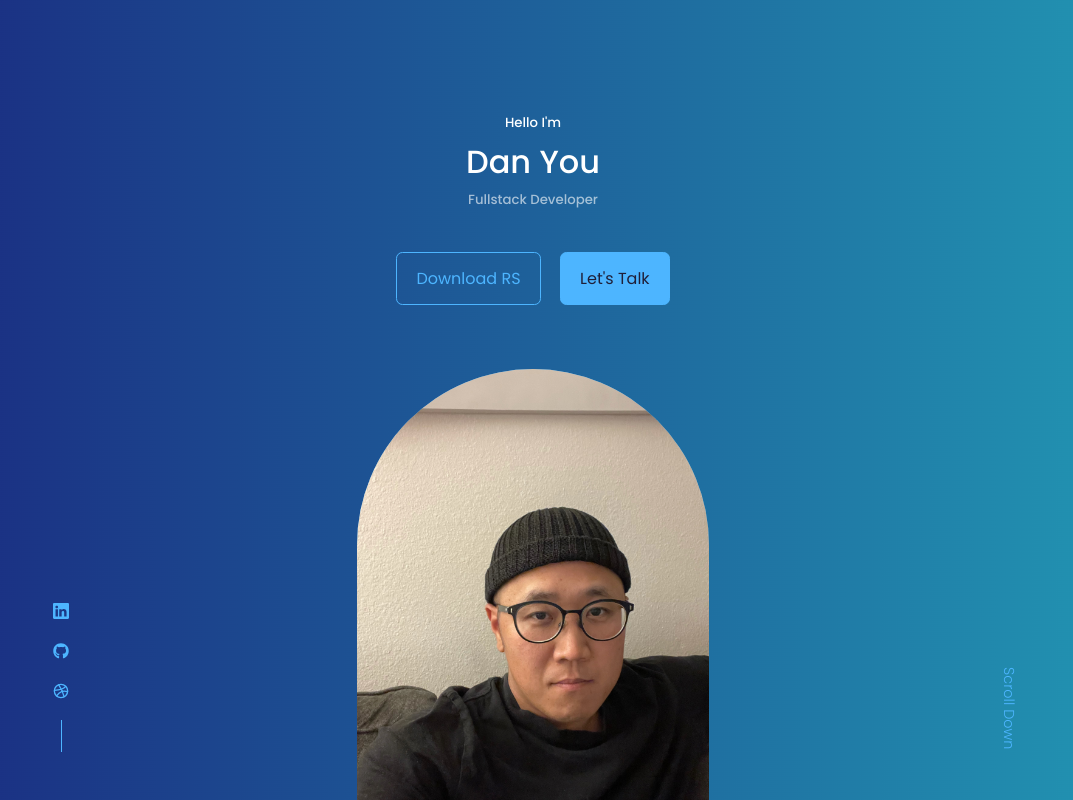
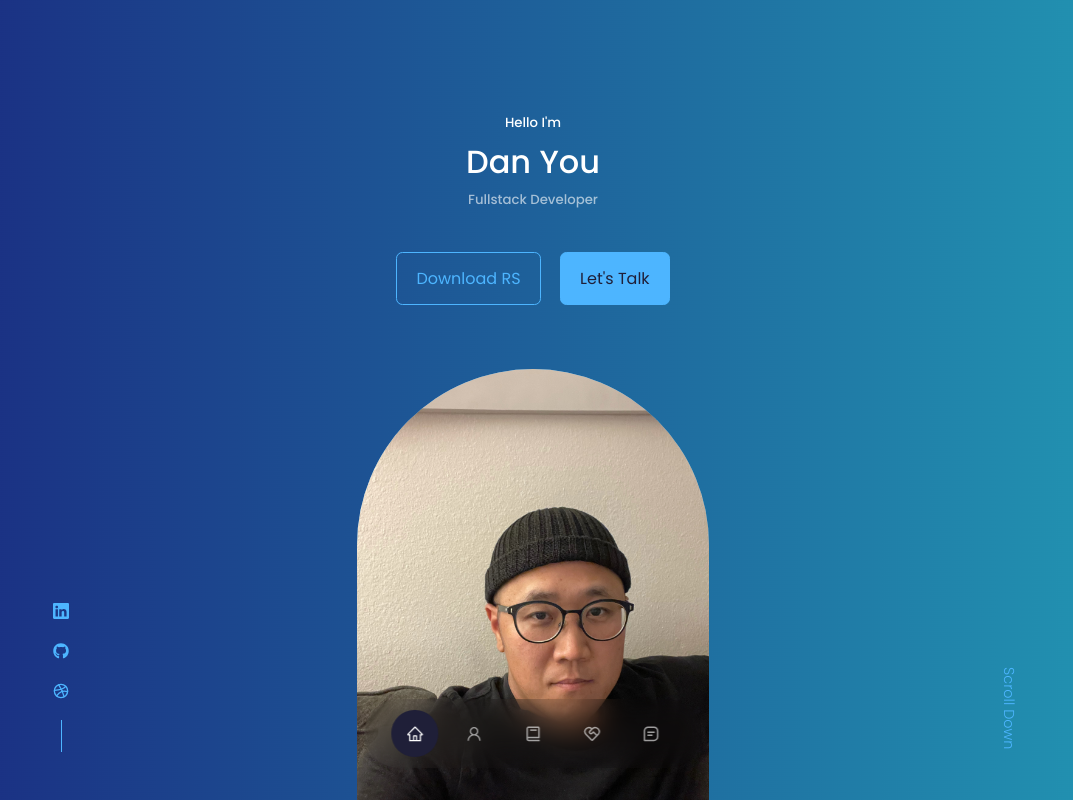
Before and after one commit to yhupaul/react-portfolio-website, a React (Create React App) app: page / in a window 1280 px wide. Shown: the top 800 px of the page, without its empty margins (107-1180 px from the left). Built offline with nearby package versions, Linux system fonts and the light colour scheme.

Commit message:
finised nav stying and active function

```diff
--- a/src/components/nav/Nav.jsx
+++ b/src/components/nav/Nav.jsx
@@ -5,15 +5,33 @@ import {AiOutlineUser} from 'react-icons/ai'
 import {BiBook} from 'react-icons/bi'
 import {RiServiceLine} from 'react-icons/ri'
 import {BiMessageSquareDetail} from 'react-icons/bi'
+import { useState } from 'react'
 
 const Nav = () => {
+  const [activeNav, setActiveNav] = useState('#');
+
   return (
     <nav>
-      <a href='#home'><AiOutlineHome /></a>
-      <a href='#about'><AiOutlineUser /></a>
-      <a href='#experience'><BiBook /></a>
-      <a href='#services'><RiServiceLine /></a>
-      <a href='#contact'><BiMessageSquareDetail /></a>
+      <a href='#'
+      onClick={() => setActiveNav('#')}
+      className={activeNav === '#' ? 'active' : ''}>
+        <AiOutlineHome /></a>
+      <a href='#about'
+      onClick={() => setActiveNav('#about')}
+      className={activeNav === '#about' ? 'active' : ''}>
+        <AiOutlineUser /></a>
+      <a href='#experience'
+      onClick={() => setActiveNav('#experience')}
+      className={activeNav === '#experience' ? 'active' : ''}>
+        <BiBook /></a>
+      <a href='#services'
+      onClick={() => setActiveNav('#services')}
+      className={activeNav === '#services' ? 'active' : ''}>
+        <RiServiceLine /></a>
+      <a href='#contact'
+      onClick={() => setActiveNav('#contact')}
+      className={activeNav === '#contact' ? 'active' : ''}>
+        <BiMessageSquareDetail /></a>
     </nav>
   )
 }
--- a/src/components/nav/nav.css
+++ b/src/components/nav/nav.css
@@ -1,4 +1,33 @@
 nav {
   background: rgba(0, 0, 0, o.3);
+  width: max-content;
+  display: block;
+  padding: 0.7rem 1.7rem;
+  z-index: 2;
+  position: fixed;
+  left: 50%;
+  transform: translateX(-50%);
+  bottom: 2rem;
+  display: flex;
+  gap: 0.8rem;
+  border-radius: 3rem;
+  backdrop-filter: blur(16px);
+}
 
+nav a {
+  background: transparent;
+  padding: 0.9rem;
+  border-radius: 50%;
+  display: flex;
+  color: var(--color-light);
+  font-size: 1.1rem;
 }
+
+nav a:hover {
+  background: rgba(0, 0, 0, 0.3);
+}
+
+nav a.active {
+  background: var(--color-bg);
+  color: var(--color-white);
+}
```
